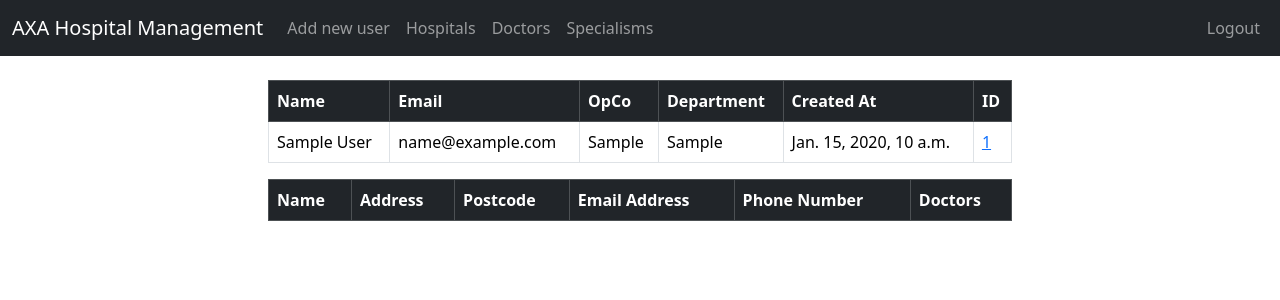
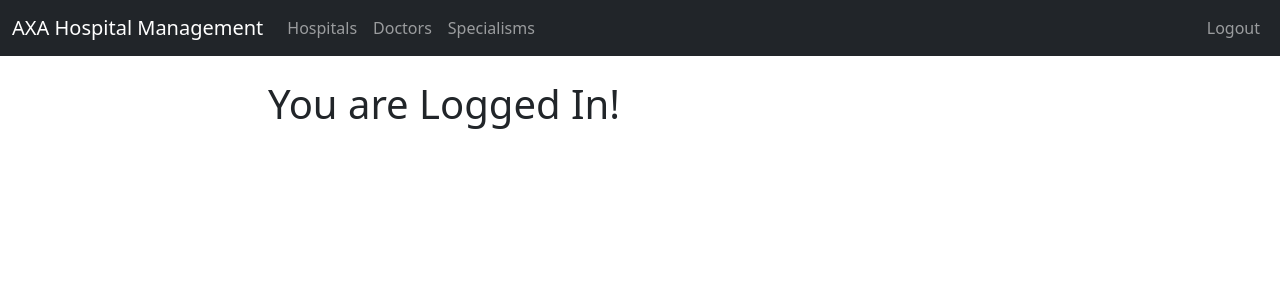
Before and after one commit to crawftie/Django-CRM, a Django app: page / in a window 1280 px wide. Shown: the top 300 px of the page. Run offline with Django 4.2, Linux system fonts and the light colour scheme; a user stored in the database is signed in; tables that the repository leaves empty hold one stand-in row (values such as "Sample post"); lists and menus that the app fills with data are empty.

Commit message:
Removed code used during Learning of Django, added comments to some pages

```diff
--- a/website/admin.py
+++ b/website/admin.py
@@ -1,7 +1,7 @@
 from django.contrib import admin
-from .models import Record, Doctor_Record, Hospital_Record, Doctor_Specialism
+from .models import Doctor_Record, Hospital_Record, Doctor_Specialism
 
-admin.site.register(Record)
+# Add MySQL DB's to Django Admin Page
 admin.site.register(Doctor_Record)
 admin.site.register(Hospital_Record)
 admin.site.register(Doctor_Specialism)
--- a/website/models.py
+++ b/website/models.py
@@ -1,16 +1,6 @@
 from django.db import models
 
-class Record(models.Model):
-    created_at = models.DateTimeField(auto_now_add=True)
-    first_name = models.CharField(max_length=50)
-    last_name = models.CharField(max_length=50)
-    email = models.CharField(max_length=100)
-    opco = models.CharField(max_length=50)
-    department = models.CharField(max_length=50)
-
-    def __str__(self):
-        return(f"{self.first_name} {self.last_name}")
-
+# Model for Doctor Specialisms
 class Doctor_Specialism(models.Model):
     specialism_name = models.CharField('Specialism Name', max_length=250)
     specialism_description = models.CharField('Specialism Description', max_length=1000)
@@ -18,6 +8,7 @@
     def __str__(self):
         return self.specialism_name
 
+# Model for Doctor Record, Doctor_Specialism value is linked one to one with the Doctor Specialism Model
 class Doctor_Record(models.Model):
     doctor_created_at = models.DateTimeField(auto_now_add=True)
     doctor_first_name = models.CharField('First Name', max_length=50)
@@ -28,6 +19,7 @@
     def __str__(self):
         return(f"{self.doctor_first_name} {self.doctor_last_name}")
 
+# Model for Hospital Record, Hospital_Doctors value is linked one to many with the Doctor Record Model
 class Hospital_Record(models.Model):
     hospital_created_at = models.DateTimeField(auto_now_add=True)
     hospital_name = models.CharField('Name', max_length=250)
--- a/website/templates/home.html
+++ b/website/templates/home.html
@@ -6,62 +6,7 @@
 
 {% if user.is_authenticated %}
 
-<table class="table table-hover table-bordered">
-    <thead class="table-dark">
-      <tr>
-        <th scope="col">Name</th>
-        <th scope="col">Email</th>
-        <th scope="col">OpCo</th>
-        <th scope="col">Department</th>
-        <th scope="col">Created At</th>
-        <th scope="col">ID</th>
-      </tr>
-    </thead>
-    <tbody>
-
-    {% if records %}
-        {% for record in records %}
-        <tr>
-            <td> {{ record.first_name }} {{ record.last_name }} </td>
-            <td>{{ record.email }} </td>
-            <td>{{ record.opco }} </td>
-            <td>{{ record.department }} </td>
-            <td>{{ record.created_at }} </td>
-            <td><a href="{% url 'user_record' record.id %}">{{ record.id }}</a></td>
-        </tr>
-    {% endfor %}
-{% endif %}
-
-    </tbody>
-</table>
-
-<table class="table table-hover table-bordered">
-    <thead class="table-dark">
-      <tr>
-        <th scope="col">Name</th>
-        <th scope="col">Address</th>
-        <th scope="col">Postcode</th>
-        <th scope="col">Email Address</th>
-        <th scope="col">Phone Number</th>
-        <th scope="col">Doctors</th>
-      </tr>
-    </thead>
-    <tbody>
-
-    {% if list_hospitals %}
-        {% for hospital in list_hospitals %}
-        <tr>
-            <td>{{ hospital.hospital_name }} </td>
-            <td>{{ hospital.hospital_address }} </td>
-            <td>{{ hospital.hospital_postcode }} </td>
-            <td>{{ hospital.hospital_email_address }} </td>
-            <td>{{ hospital.hospital_doctors }} </td>
-        </tr>
-    {% endfor %}
-{% endif %}
-
-    </tbody>
-</table>
+<h1>You are Logged In!</h1>
 
 {% else %}
 
--- a/website/templates/navbar.html
+++ b/website/templates/navbar.html
@@ -8,11 +8,6 @@
             <ul class="navbar-nav me-auto mb-2 mb-lg-0">
 
                 {% if user.is_authenticated %}
-
-                    <li class="nav-item">
-                        <a class="nav-link" href="{% url 'add_user_record' %}">
-                            Add new user</a>
-                    </li>
 
                     <li class="nav-item">
                         <a class="nav-link" href="{% url 'list_hospitals' %}">
--- a/website/templates/record_doctor.html
+++ b/website/templates/record_doctor.html
@@ -19,5 +19,5 @@
 
   <a href="{% url 'delete_doctor' record_doctor.id %}" class ="btn btn-danger">Delete</a>
 
-  <a href="{% url 'update_doctor' record_doctor.id %}" class ="btn btn-danger">Update</a>
+  <a href="{% url 'update_doctor' record_doctor.id %}" class ="btn btn-warning">Update</a>
 {% endblock %}
--- a/website/templates/record_hospital.html
+++ b/website/templates/record_hospital.html
@@ -24,5 +24,5 @@
 
   <a href="{% url 'delete_hospital' record_hospital.id %}" class ="btn btn-danger">Delete</a>
 
-  <a href="{% url 'update_hospital' record_hospital.id %}" class ="btn btn-danger">Update</a>
+  <a href="{% url 'update_hospital' record_hospital.id %}" class ="btn btn-warning">Update</a>
 {% endblock %}
--- a/website/templates/record_specialism.html
+++ b/website/templates/record_specialism.html
@@ -17,8 +17,8 @@
 <br/>
   <a href="{% url 'list_specialisms' %}" class ="btn btn-secondary">Back</a>
 
+  <a href="{% url 'update_specialism' record_specialism.id %}" class ="btn btn-warning">Update</a>
+
   <a href="{% url 'delete_specialism' record_specialism.id %}" class ="btn btn-danger">Delete</a>
 
-  <a href="{% url 'update_specialism' record_specialism.id %}" class ="btn btn-danger">Update</a>
-
 {% endblock %}
--- a/website/urls.py
+++ b/website/urls.py
@@ -2,27 +2,30 @@
 from . import views
 
 urlpatterns = [
+    # Homepage
     path('', views.home, name='home'),
-    #path('login/', views.login_user, name='login'),
+    # Pages for user Logout, Login and Registration
     path('logout/', views.logout_user, name='logout'),
     path('register/', views.register_user, name='register'),
-    path('user_record/<int:pk>', views.user_record, name='user_record'),
-    path('delete_user_record/<int:pk>', views.delete_user_record, name='delete_user_record'),
-    path('add_user_record/', views.add_user_record, name='add_user_record'),
-    path('update_user_record/<int:pk>', views.update_user_record, name='update_user_record'),
+    # Pages for Listing Records
     path('list_hospitals/', views.list_hospitals, name='list_hospitals'),
     path('list_doctors/', views.list_doctors, name='list_doctors'),
     path('list_specialisms/', views.list_specialisms, name='list_specialisms'),
+    # Page for listing Doctors by the Hospital they work within
+    path('list_doctors_by_hospital/<int:hospital_id>/', views.list_doctors_by_hospital, name='list_doctors_by_hospital'),
+    # Pages for Adding Records
     path('add_hospital/', views.add_hospital, name='add_hospital'),
     path('add_specialism/', views.add_specialism, name='add_specialism'),
     path('add_doctor/', views.add_doctor, name='add_doctor'),
+    # Pages for Viewing individual Records
     path('record_doctor/<int:pk>', views.record_doctor, name='record_doctor'),
     path('record_hospital/<int:pk>', views.record_hospital, name='record_hospital'),
     path('record_specialism/<int:pk>', views.record_specialism, name='record_specialism'),
-    path('list_doctors_by_hospital/<int:hospital_id>/', views.list_doctors_by_hospital, name='list_doctors_by_hospital'),
+    # Pages for Updating Individual Records
     path('update_specialism/<int:pk>', views.update_specialism, name='update_specialism'),
     path('update_doctor/<int:pk>', views.update_doctor, name='update_doctor'),
     path('update_hospital/<int:pk>', views.update_hospital, name='update_hospital'),
+    # Pages for Deleting Resources
     path('delete_hospital/<int:pk>', views.delete_hospital, name='delete_hospital'),
     path('delete_doctor/<int:pk>', views.delete_doctor, name='delete_doctor'),
     path('delete_specialism/<int:pk>', views.delete_specialism, name='delete_specialism'),
--- a/website/views.py
+++ b/website/views.py
@@ -1,33 +1,36 @@
 from django.shortcuts import render, redirect, get_object_or_404
 from django.contrib.auth import authenticate, login, logout
 from django.contrib import messages
-from .Forms import SignUpForm, AddUserRecordForm, AddSpecialismRecordForm, AddDoctorRecordForm, AddHospitalRecordForm
-from.models import Record, Hospital_Record, Doctor_Record, Doctor_Specialism
+from .Forms import SignUpForm, AddSpecialismRecordForm, AddDoctorRecordForm, AddHospitalRecordForm
+from.models import Hospital_Record, Doctor_Record, Doctor_Specialism
 
-# views
+# Home Page View
 def home(request):
-	records = Record.objects.all()
-	# Check to see if logging in
+	# Log user in
 	if request.method == 'POST':
 		username = request.POST['username']
 		password = request.POST['password']
 		# Authenticate
 		user = authenticate(request, username=username, password=password)
 		if user is not None:
+			# Log valid user in
 			login(request, user)
 			messages.success(request, "You Have Been Logged In Successfully.")
 			return redirect('home')
 		else:
+			# Deny invalid access attempts
 			messages.success(request, "There Was An Error Logging In, Please Try Again.")
 			return redirect('home')
 	else:
-		return render(request, 'home.html', {'records':records})
+		return render(request, 'home.html')
 
+# Logout a Logged in user
 def logout_user(request):
 	logout(request)
 	messages.success(request, "You Have Been Logged Out Successfully.")
 	return redirect('home')
 
+# Create a new system user
 def register_user(request):
 	if request.method == 'POST':
 		form = SignUpForm(request.POST)
@@ -44,50 +47,6 @@
 		form = SignUpForm()
 		return render(request, 'register.html', {'form':form})
 	return render(request, 'register.html', {'form':form})
-
-def user_record(request, pk):
-	if request.user.is_authenticated:
-		user_record = Record.objects.get(id=pk)
-		return render(request, 'user_record.html', {'user_record':user_record})
-	else:
-		messages.success(request, "You Must Be Logged In To View That Page...")
-		return redirect('home')
-
-def delete_user_record(request, pk):
-	if request.user.is_authenticated:
-		delete_record_user = Record.objects.get(id=pk)
-		delete_record_user.delete()
-		messages.success(request, "You have deleted this record")
-		return redirect('home')
-	else:
-		messages.success(request, "You have to be logged in to delete this")
-		return redirect('home')
-
-def add_user_record(request):
-		form = AddUserRecordForm(request.POST or None)
-		if request.user.is_authenticated:
-			if request.method == "POST":
-				if form.is_valid():
-					add_user_record = form.save()
-					messages.success(request, "Record Added")
-					return redirect('home')
-			return render(request, 'add_user_record.html', {'form':form})
-		else:
-			messages.success(request, "You have to be logged in to make a new user")
-			return redirect('home')
-
-def update_user_record(request, pk):
-	if request.user.is_authenticated:
-		current_record = Record.objects.get(id=pk)
-		form = AddUserRecordForm(request.POST or None, instance=current_record)
-		if form.is_valid():
-			form.save()
-			messages.success(request, "Record has been updated")
-			return redirect('home')
-		return render(request, 'update_user_record.html', {'form':form})
-	else:
-		messages.success(request, "You have to be logged in")
-		return redirect('home')
 
 def list_hospitals(request):
 	list_hospitals = Hospital_Record.objects.all()
```
Also changed, not shown: website/Forms.py (+5 -12 lines), website/templates/add_user_record.html (deleted, +0 -17 lines), website/templates/update_user_record.html (deleted, +0 -16 lines), website/templates/user_record.html (deleted, +0 -28 lines).
